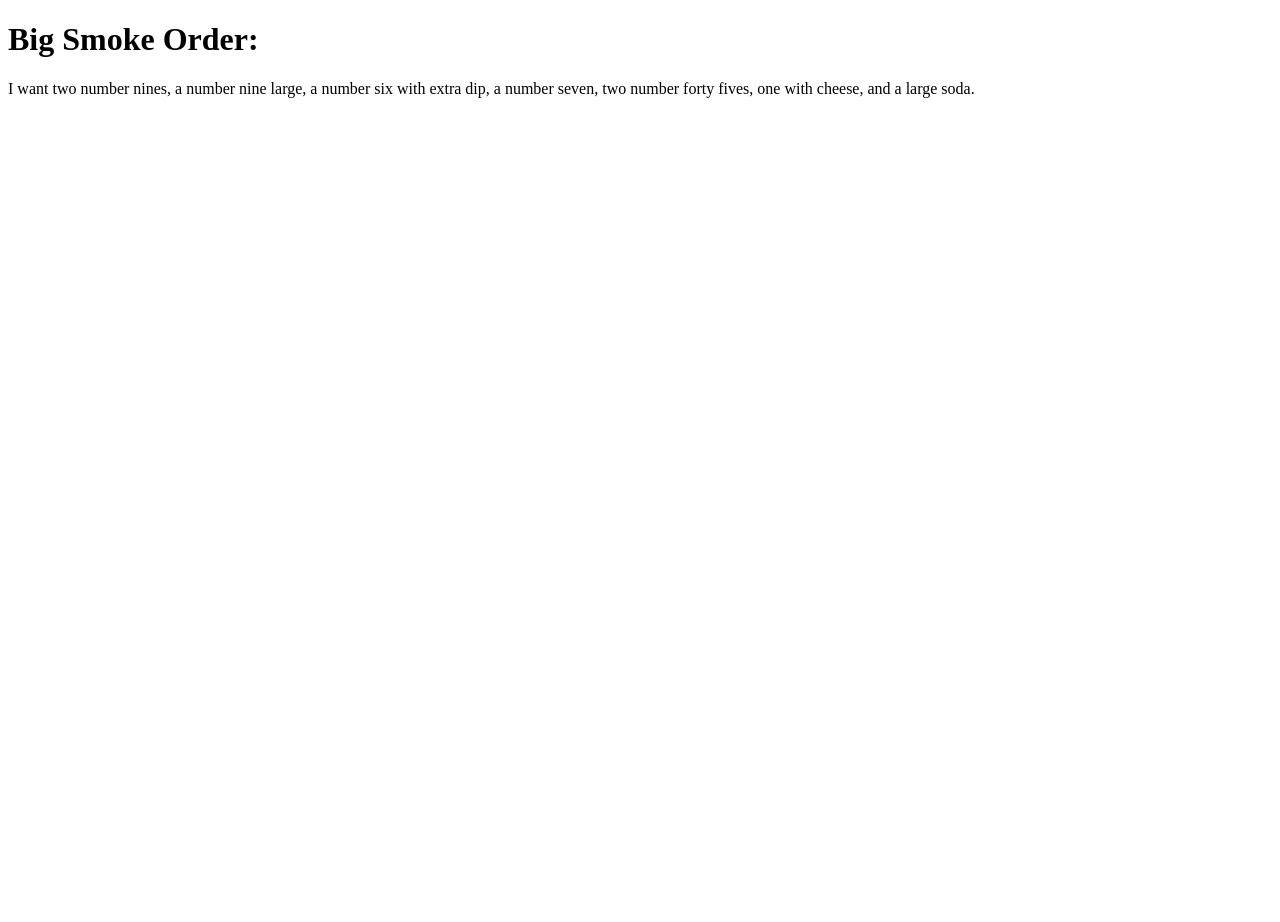
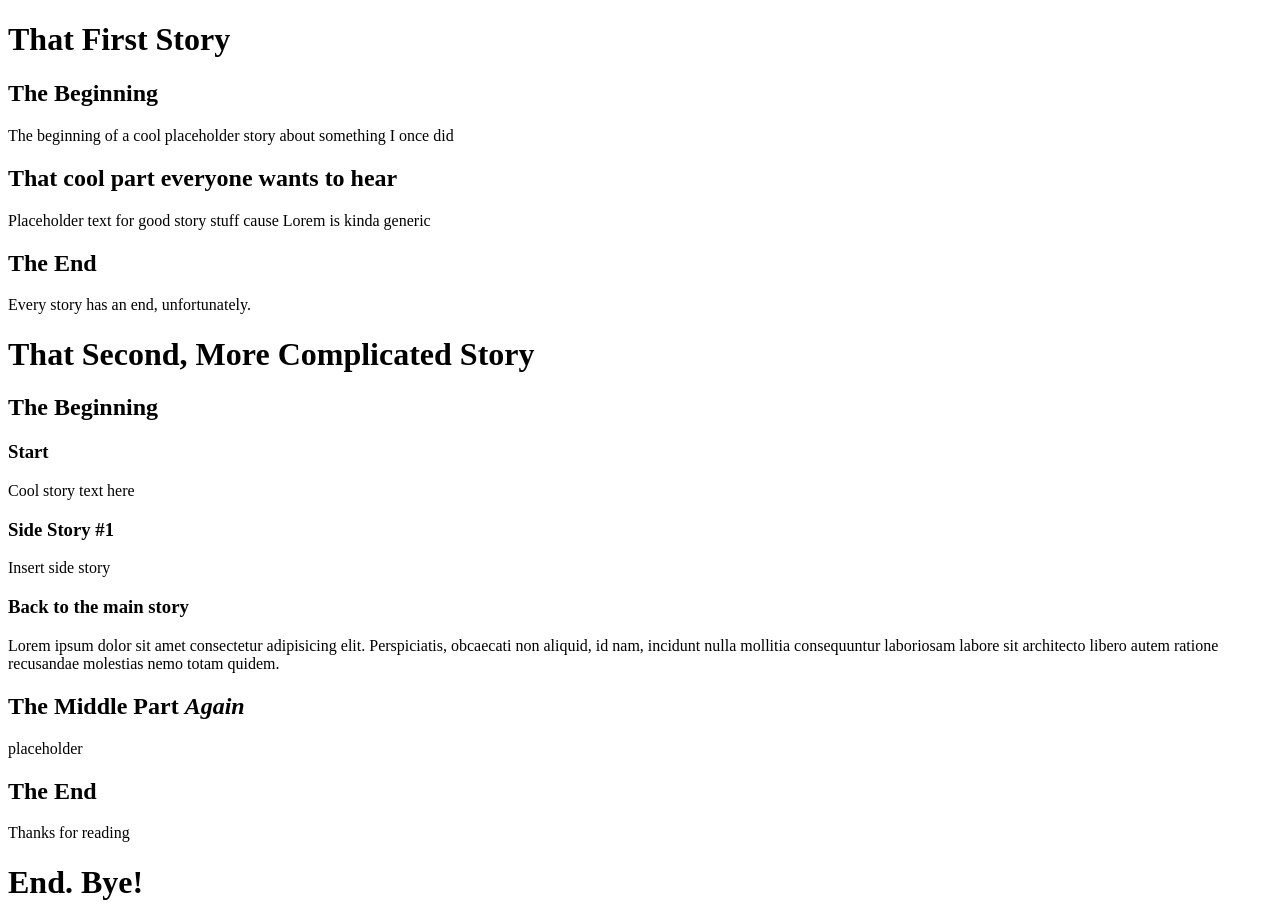
Before and after one commit to the-da9l/html-test, a plain HTML site: page index.html in a window 1280 px wide. Before the commit the page ends 800 px from the top, so only its background shows below. Drawn offline with Linux system fonts and the light colour scheme.

Commit message:
Backup last index, new index with blog post example

```diff
--- a/index.html
+++ b/index.html
@@ -1,12 +1,31 @@
 <!DOCTYPE html>
 <html lang="en">
 <head>
-    <title>da9l's webpage</title>
+    <title>Daniel's Blog</title>
     <meta charset="utf-8">
 </head>
 <body>
-    <h1>Big Smoke Order:</h1>
-    <p> I want two number nines, a number nine large, a number six with extra dip, a number seven, two number forty fives, one with cheese, and a large soda.</p>
+    <h1>That First Story</h1>
+        <h2>The Beginning</h2>
+            <p>The beginning of a cool placeholder story about something I once did</p>
+        <h2>That cool part everyone wants to hear</h2>
+            <p>Placeholder text for good story stuff cause Lorem is kinda generic</p>
+        <h2>The End</h2>
+            <p>Every story has an end, unfortunately.</p>
+    <h1>That Second, More Complicated Story</h1>
+        <h2>The Beginning</h2>
+            <h3>Start</h3>
+                <p>Cool story text here</p>
+            <h3>Side Story #1</h3>
+                <p>Insert side story</p>
+            <h3>Back to the main story</h3>
+                <p>Lorem ipsum dolor sit amet consectetur adipisicing elit. Perspiciatis, obcaecati non aliquid, id nam, incidunt nulla mollitia consequuntur laboriosam labore sit architecto libero autem ratione recusandae molestias nemo totam quidem.</p>
+        <h2>The Middle Part <em>Again</em></h2>
+            <p>placeholder</p>
+        <h2>The End</h2>
+            <p>Thanks for reading</p>
+    <h1>End. <strong>Bye!</strong></h1>
 </body>
+</html>
 
-</html>
+<!-- Here's a comment i guess-->
```
Also changed, not shown: bigsmoke.html (added, +12 -0 lines).
